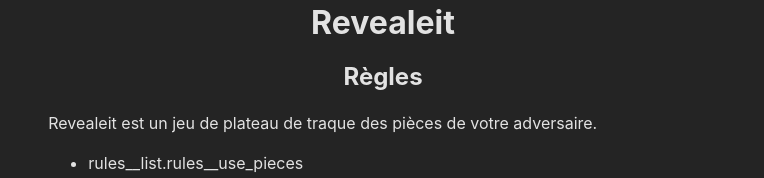
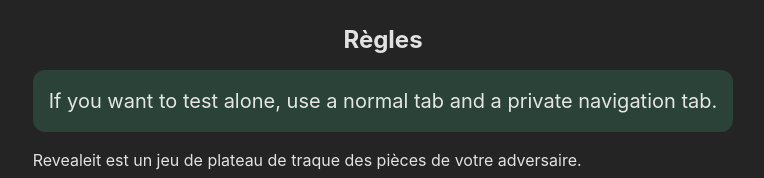
Before and after one commit to ninjinskii/revealeit, a Vue app: page / in a window 1280 px wide. Shown: the part 123-301 px from the top of the page, without its empty margins (257-1021 px from the left). Built offline with nearby package versions, Linux system fonts and the light colour scheme; no server answers.

Commit message:
feat(ui): add solo play mesage

```diff
--- a/src/components/Rules.vue
+++ b/src/components/Rules.vue
@@ -10,6 +10,7 @@
 <template>
   <h1>{{ t("app_name") }}</h1>
   <h2>{{ t("rules__title") }}</h2>
+  <div class="highlight">{{ t("try__alone") }}</div>
   <p>{{ t("rules__body") }}</p>
   <ul>
     <li v-for="rule in Object.keys(translations.rules__list)">{{ t(`rules__list.${rule}`) }}</li>
@@ -26,12 +27,14 @@
 </template>
 
 <style scoped>
-h1, h2 {
+h1,
+h2 {
   text-align: center;
   padding: 0;
   margin-top: 0;
   margin-bottom: 12px;
 }
+
 .container {
   text-align: center;
   display: flex;
@@ -39,7 +42,15 @@
   max-width: 700px;
 }
 
-.container > * {
+.highlight {
+  padding: 16px;
+  border-radius: 12px;
+  background-color: #42B88333;
+  font-size: 20px;
+  max-width: 700px;
+}
+
+.container>* {
   margin: 8px;
 }
 </style>
--- a/src/lang/en.ts
+++ b/src/lang/en.ts
@@ -7,7 +7,7 @@
   rules__how_to_win: "Éliminez toutes les pièces adverses pour gagner",
   rules__move_pieces: "Bouger vos pièces à chaque tour",
   rules__explorer: "Révèle les cases de sur sa ligne/colonne sur toute la longueur du plateau.",
-  rules__assassin: "Révèle les cases adjacentes à lui même. Peut éliminer une pièce révélée adverse sur sa ligne/colonne à une distance de 3 cases.",
+  rules__assassin: "Révèle les cases adjacentes à lui même. Peut éliminer une pièce révélée adverse sur sa ligne/colonne à une distance de 1 case.",
   piece__explorer: "Explorateur",
   piece__assassin: "Assassin",
   piece__action_kill: "Tuer",
@@ -18,4 +18,5 @@
   info__waiting_for_turn: "Au tour de {playerName}",
   info__your_turn: "A vous de jouer",
   info__your_win: "Vous avez gagné !",
+  try__alone: "If you want to test alone, use a normal tab and a private navigation tab.",
 }
--- a/src/lang/fr.ts
+++ b/src/lang/fr.ts
@@ -19,7 +19,7 @@
     assassin: {
       id: "shooter",
       name: "Assassin",
-      description: "Révèle les cases adjacentes à lui même. Peut éliminer une pièce adverse révélée sur sa ligne/colonne à une distance de 2 cases."
+      description: "Révèle les cases adjacentes à lui même. Peut éliminer une pièce adverse révélée sur sa ligne/colonne à une distance de 1 case."
     },
   },
   piece__details: "Vous disposez des pièces suivantes:",
@@ -38,4 +38,5 @@
   error__waiting_for_kill: "Un pion est à votre portée, éliminez-le pour achever le tour.",
   error__piece_already_moved: "Vous avez déjà déplacé cette pièce dans ce tour.",
   error__move_range_outreached: "Vous ne pouvez pas déplacer cette pièce aussi loin.",
+  try__alone: "Si vous voulez tester seul, gardez un onglet classique puis ouvrez la même url avec un onglet de navigation privée.",
 };
--- a/src/stores/store.ts
+++ b/src/stores/store.ts
@@ -144,7 +144,7 @@
     player.value?.messenger.sendMessage(message);
   }
 
-  function alert(messsageKey: string) {
+  function alert(messsageKey: string, timeout = Constants.ALERT_TIMEOUT_MILLIS) {
     if (alertTimeout) {
       clearTimeout(alertTimeout);
       alertTimeout = -1;
@@ -153,7 +153,7 @@
     alertMessage.value = t(messsageKey);
     alertTimeout = setTimeout(
       () => alertMessage.value = "",
-      Constants.ALERT_TIMEOUT_MILLIS,
+      timeout
     );
   }
 
```
